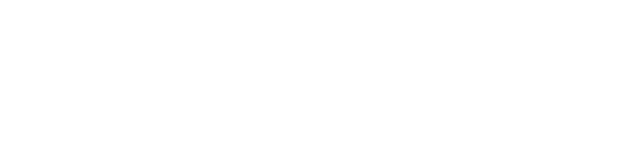
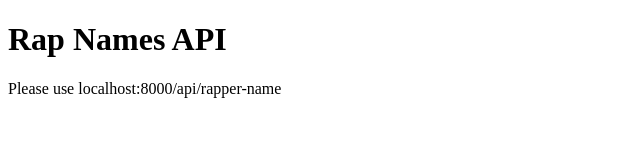
Before and after one commit to ajb5206/more-rapper-practice, a plain HTML site: page index.html in a window 1280 px wide. Shown: the whole page, without its empty margins (0-640 px from the left). Drawn offline with Linux system fonts and the light colour scheme.

Commit message:
add h1 and p to index.html

```diff
--- a/index.html
+++ b/index.html
@@ -6,6 +6,7 @@
 	<title>Document</title>
 </head>
 <body>
-
+	<h1>Rap Names API</h1>
+	<p>Please use localhost:8000/api/rapper-name</p>
 </body>
 </html>
```
